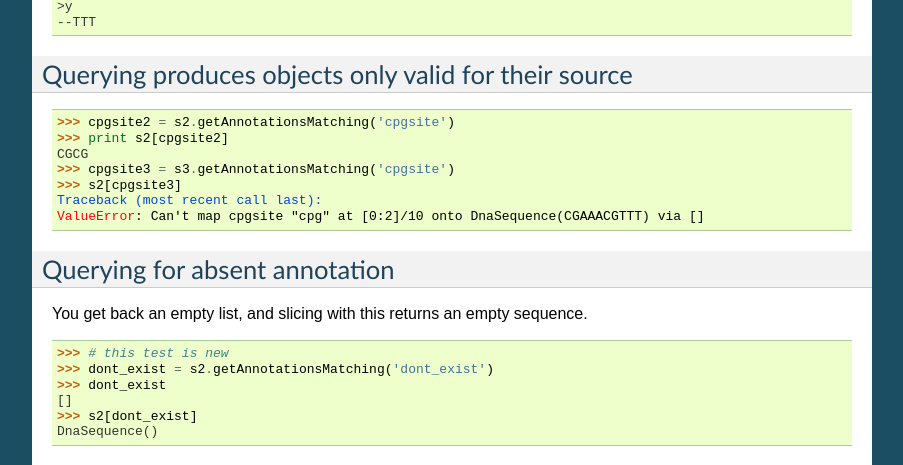
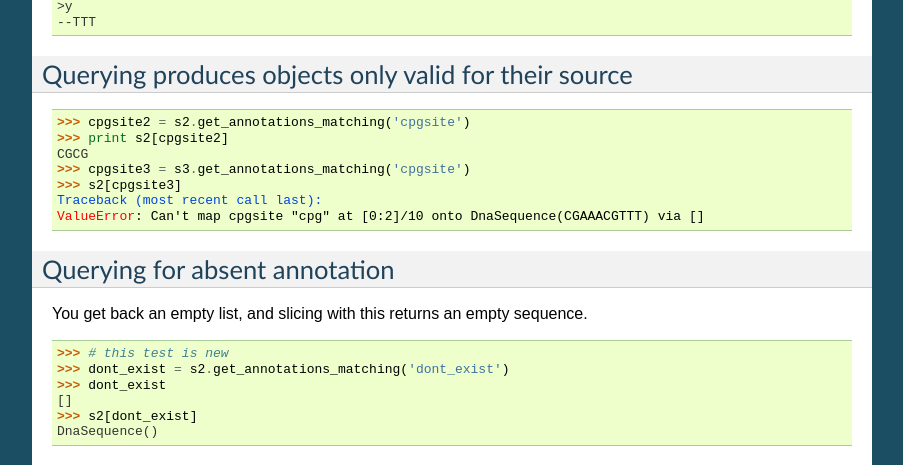
Before and after one commit to cogent3/cogent3, a Sphinx documentation site: the page built from doc/cookbook/annotations.rst, in a window 1280 px wide and 1400 px high, scrolled down 5370 px. Shown: the part 145-610 px from the top of the window, without its empty margins (198-1101 px from the left). Built offline with Sphinx 7.4.7, drawn with Linux system fonts in a browser that asks for light colours; formulas are drawn with MathJax 3; pages that are not in the unit, such as notebooks, are missing from menus; some of the changed text lies outside the part shown.

Commit message:
getAnnotationsMatching to get_annotations_matching

```diff
--- a/doc/cookbook/annotations.rst
+++ b/doc/cookbook/annotations.rst
@@ -21,7 +21,7 @@
     ...     print accession
     ...
     AE006468
-    >>> cds = seq.getAnnotationsMatching('CDS')
+    >>> cds = seq.get_annotations_matching('CDS')
     >>> print cds
     [CDS "thrL" at [189:255]/10020, CDS "thrA" at ...
 
@@ -47,7 +47,7 @@
     >>> for accession, seq in parser: # just reading one accession,sequence
     ...     break
     ...
-    >>> genes = seq.getAnnotationsMatching('CDS')
+    >>> genes = seq.get_annotations_matching('CDS')
     >>> print genes
     [CDS "STM0001" at [189:255]/10020, CDS "STM0002" at [336:2799]/10020...
 
@@ -363,10 +363,10 @@
 
 .. doctest::
 
-    >>> cpgsite2 = s2.getAnnotationsMatching('cpgsite')
+    >>> cpgsite2 = s2.get_annotations_matching('cpgsite')
     >>> print s2[cpgsite2]
     CGCG
-    >>> cpgsite3 = s3.getAnnotationsMatching('cpgsite')
+    >>> cpgsite3 = s3.get_annotations_matching('cpgsite')
     >>> s2[cpgsite3]
     Traceback (most recent call last):
     ValueError: Can't map cpgsite "cpg" at [0:2]/10 onto DnaSequence(CGAAACGTTT) via []
@@ -379,7 +379,7 @@
 .. doctest::
 
     >>> # this test is new
-    >>> dont_exist = s2.getAnnotationsMatching('dont_exist')
+    >>> dont_exist = s2.get_annotations_matching('dont_exist')
     >>> dont_exist
     []
     >>> s2[dont_exist]
@@ -437,7 +437,7 @@
     >>> minus = plus.rc()
     >>> print minus
     CCTTTAAAAAAAAAATTTTTTTTTTGGGGG
-    >>> minus_rpt = minus.getAnnotationsMatching('blah')
+    >>> minus_rpt = minus.get_annotations_matching('blah')
     >>> print minus[minus_rpt]
     AAAAAAAAAAAAA
 
@@ -522,7 +522,7 @@
     ...    Name='a')
     >>> cds1 = s.add_feature('cds','cds1', [(0,12)])
     >>> cds2 = s.add_feature('cds','cds2', [(15,24)])
-    >>> all_cds = s.getAnnotationsMatching('cds')
+    >>> all_cds = s.get_annotations_matching('cds')
     >>> all_cds
     [cds "cds1" at [0:12]/27, cds "cds2" at [15:24]/27]
 
@@ -536,7 +536,7 @@
     >>> from cogent3.parse.genbank import RichGenbankParser
     >>> parser = RichGenbankParser(open('data/ST_genome_part.gb'))
     >>> seq = [seq for accession, seq in parser][0]
-    >>> all_cds = seq.getAnnotationsMatching('CDS')
+    >>> all_cds = seq.get_annotations_matching('CDS')
     >>> coding_seqs = seq.getRegionCoveringAll(all_cds)
     >>> coding_seqs
     region "CDS" at [189:255, 336:2799, 2800:3730, 3733...
--- a/doc/examples/query_ensembl.rst
+++ b/doc/examples/query_ensembl.rst
@@ -198,7 +198,7 @@
 .. doctest::
 
     >>> annot_brca2 = brca2.getAnnotatedSeq(feature_types='gene')
-    >>> cds = annot_brca2.getAnnotationsMatching('CDS')[0].getSlice()
+    >>> cds = annot_brca2.get_annotations_matching('CDS')[0].getSlice()
     >>> print cds
     ATGCCTATTGGATCCAAA...
 
--- a/doc/examples/seq_features.rst
+++ b/doc/examples/seq_features.rst
@@ -41,7 +41,7 @@
 
 .. doctest::
 
-    >>> exons = s.getAnnotationsMatching('exon')
+    >>> exons = s.get_annotations_matching('exon')
     >>> print exons
     [exon "exon1" at [10:15]/48, exon "exon2" at [30:40]/48]
 
```
Also changed, not shown: 7 other files.
